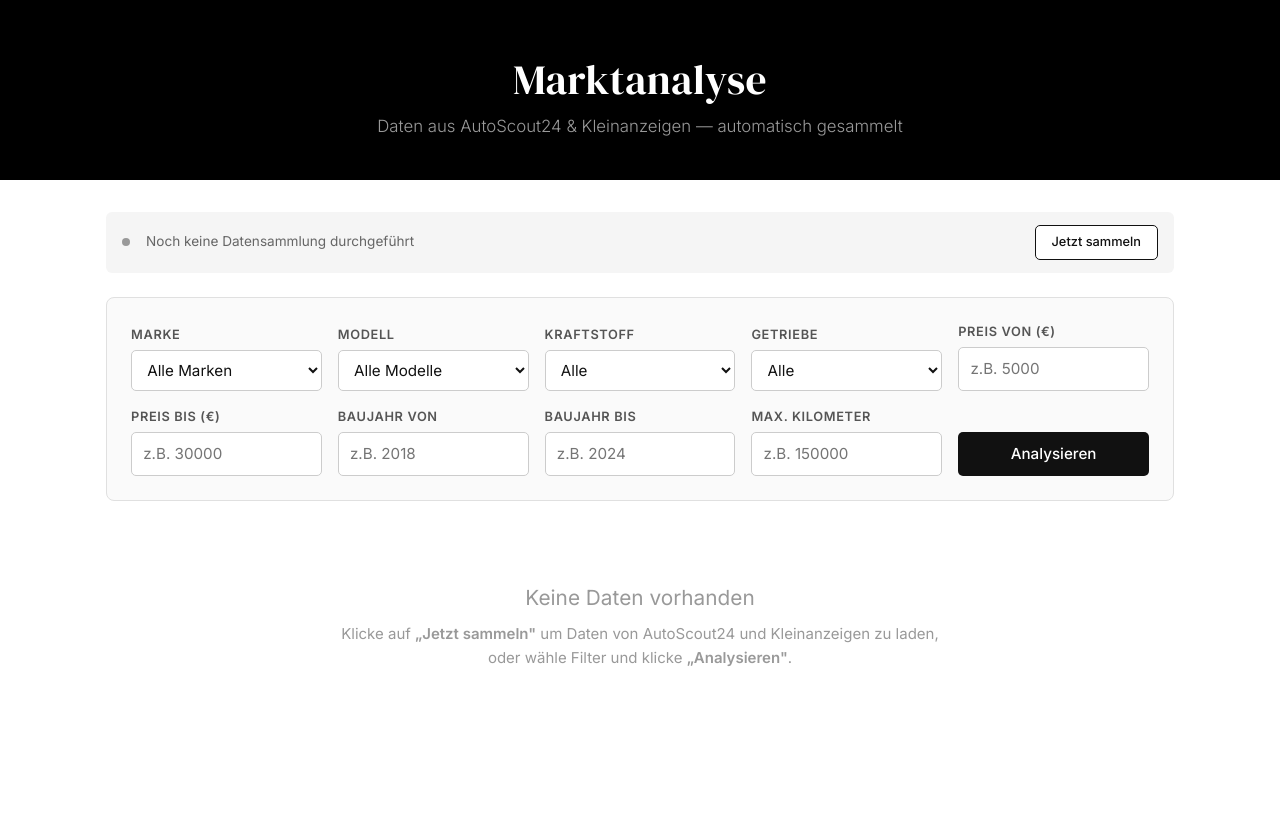
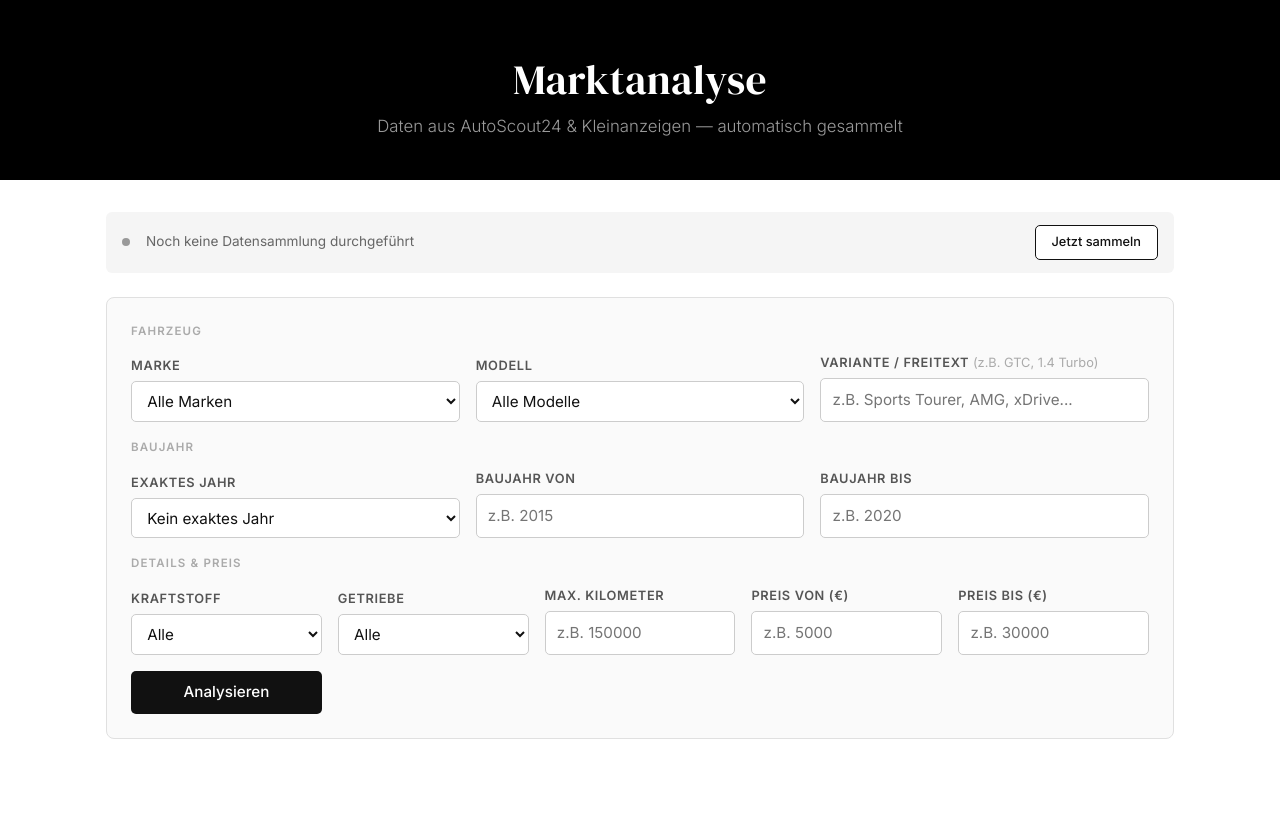
Before and after one commit to ibra21576-prog/autoscraper, a Flask app: page /marktanalyse in a window 1280 px wide. Shown: the part 81-894 px from the top of the page. Run offline with Flask 3, Linux system fonts and the light colour scheme.

Commit message:
Marktanalyse: Präzisere Filter (Variante, exaktes Baujahr, Contains-Suche)
- Modell-Filter: von exaktem Match auf Contains geändert
  → "Astra" findet jetzt auch "Astra GTC", "Astra 1.4 Turbo" etc.
- Sucht auch im Titel falls model-Feld leer
- Neues "Variante"-Freitext-Feld für genaue Suche (z.B. "Sports Tourer", "AMG")
- "Exaktes Baujahr" Dropdown (deaktiviert dann Von/Bis-Felder)
- Filter-Zusammenfassung über Ergebnissen (z.B. "Opel · Astra · 2018 · Diesel")
- Filter in Sektionen gruppiert: Fahrzeug / Baujahr / Details & Preis

https://claude.ai/code/session_01JUBcmkKiRngJQzAgoudWnv

```diff
--- a/app.py
+++ b/app.py
@@ -439,6 +439,8 @@ def api_markt_stats():
 
     brand = request.args.get('brand', '').strip()
     model = request.args.get('model', '').strip()
+    variant = request.args.get('variant', '').strip()  # Freitext z.B. "1.4 Turbo", "GTC"
+    year_exact = request.args.get('year_exact', type=int)
     year_from = request.args.get('year_from', type=int)
     year_to = request.args.get('year_to', type=int)
     km_max = request.args.get('km_max', type=int)
@@ -448,16 +450,29 @@ def api_markt_stats():
     transmission = request.args.get('transmission', '').strip()
     exclude_id = request.args.get('exclude_id', type=int)
 
+    from sqlalchemy import or_
     query = Car.query.filter(Car.price.isnot(None), Car.price >= 500, Car.price <= 500000)
 
     if brand:
         query = query.filter(func.lower(Car.brand) == brand.lower())
     if model:
-        query = query.filter(func.lower(Car.model) == model.lower())
-    if year_from:
-        query = query.filter(Car.year >= year_from)
-    if year_to:
-        query = query.filter(Car.year <= year_to)
+        # Contains-Suche: "Astra" findet auch "Astra GTC", "Astra 1.4" etc.
+        query = query.filter(
+            or_(
+                func.lower(Car.model).contains(model.lower()),
+                func.lower(Car.title).contains(model.lower())
+            )
+        )
+    if variant:
+        # Freitext-Suche im Titel für Variante/Ausstattung
+        query = query.filter(func.lower(Car.title).contains(variant.lower()))
+    if year_exact:
+        query = query.filter(Car.year == year_exact)
+    else:
+        if year_from:
+            query = query.filter(Car.year >= year_from)
+        if year_to:
+            query = query.filter(Car.year <= year_to)
     if km_max:
         query = query.filter(Car.mileage <= km_max)
     if fuel_type:
--- a/templates/marktanalyse.html
+++ b/templates/marktanalyse.html
@@ -77,7 +77,9 @@
 
     <!-- Filter -->
     <div class="ma-filters">
-        <div class="ma-row">
+        <!-- Zeile 1: Fahrzeug -->
+        <p style="font-family:Inter,sans-serif;font-size:.72rem;font-weight:700;text-transform:uppercase;letter-spacing:.1em;color:#aaa;margin:0 0 .8rem;">Fahrzeug</p>
+        <div class="ma-row" style="margin-bottom:1rem;">
             <div>
                 <label>Marke</label>
                 <select id="fBrand" onchange="updateModels()">
@@ -93,6 +95,37 @@
                     <option value="">Alle Modelle</option>
                 </select>
             </div>
+            <div>
+                <label>Variante / Freitext <span style="font-weight:400;text-transform:none;letter-spacing:0;color:#aaa;">(z.B. GTC, 1.4 Turbo)</span></label>
+                <input type="text" id="fVariant" placeholder="z.B. Sports Tourer, AMG, xDrive...">
+            </div>
+        </div>
+
+        <!-- Zeile 2: Baujahr -->
+        <p style="font-family:Inter,sans-serif;font-size:.72rem;font-weight:700;text-transform:uppercase;letter-spacing:.1em;color:#aaa;margin:0 0 .8rem;">Baujahr</p>
+        <div class="ma-row" style="margin-bottom:1rem;">
+            <div>
+                <label>Exaktes Jahr</label>
+                <select id="fYearExact" onchange="toggleYearRange()">
+                    <option value="">Kein exaktes Jahr</option>
+                    {% for y in range(2026, 1989, -1) %}
+                    <option value="{{ y }}">{{ y }}</option>
+                    {% endfor %}
+                </select>
+            </div>
+            <div id="wrapYearFrom">
+                <label>Baujahr von</label>
+                <input type="number" id="fYearFrom" placeholder="z.B. 2015" min="1990" max="2026">
+            </div>
+            <div id="wrapYearTo">
+                <label>Baujahr bis</label>
+                <input type="number" id="fYearTo" placeholder="z.B. 2020" min="1990" max="2026">
+            </div>
+        </div>
+
+        <!-- Zeile 3: Technisches + Preis -->
+        <p style="font-family:Inter,sans-serif;font-size:.72rem;font-weight:700;text-transform:uppercase;letter-spacing:.1em;color:#aaa;margin:0 0 .8rem;">Details & Preis</p>
+        <div class="ma-row">
             <div>
                 <label>Kraftstoff</label>
                 <select id="fFuel">
@@ -115,6 +148,10 @@
                 </select>
             </div>
             <div>
+                <label>Max. Kilometer</label>
+                <input type="number" id="fKmMax" placeholder="z.B. 150000" step="10000">
+            </div>
+            <div>
                 <label>Preis von (€)</label>
                 <input type="number" id="fPriceMin" placeholder="z.B. 5000" step="500" min="0">
             </div>
@@ -122,22 +159,15 @@
                 <label>Preis bis (€)</label>
                 <input type="number" id="fPriceMax" placeholder="z.B. 30000" step="500" min="0">
             </div>
-            <div>
-                <label>Baujahr von</label>
-                <input type="number" id="fYearFrom" placeholder="z.B. 2018" min="1990" max="2026">
-            </div>
-            <div>
-                <label>Baujahr bis</label>
-                <input type="number" id="fYearTo" placeholder="z.B. 2024" min="1990" max="2026">
-            </div>
-            <div>
-                <label>Max. Kilometer</label>
-                <input type="number" id="fKmMax" placeholder="z.B. 150000" step="10000">
-            </div>
             <div style="display:flex;align-items:flex-end;">
                 <button class="ma-btn" onclick="loadStats()" id="analyzeBtn" style="width:100%;">Analysieren</button>
             </div>
         </div>
+    </div>
+
+    <!-- Aktive Filter-Zusammenfassung -->
+    <div id="filterSummary" style="display:none;margin-bottom:1.2rem;padding:.7rem 1rem;background:#0A0A0A;color:#fff;border-radius:6px;font-family:Inter,sans-serif;font-size:.85rem;letter-spacing:.03em;">
+        <strong>Suche:</strong> <span id="filterSummaryText"></span>
     </div>
 
     <!-- Loading -->
@@ -217,20 +247,51 @@ function fmtKm(n) {
     return n ? n.toLocaleString('de-DE') + ' km' : '–';
 }
 
+function toggleYearRange() {
+    const exact = document.getElementById('fYearExact').value;
+    const disabled = !!exact;
+    document.getElementById('fYearFrom').disabled = disabled;
+    document.getElementById('fYearTo').disabled = disabled;
+    document.getElementById('wrapYearFrom').style.opacity = disabled ? '.35' : '1';
+    document.getElementById('wrapYearTo').style.opacity = disabled ? '.35' : '1';
+}
+
+function buildFilterSummary(brand, model, variant, yearExact, yf, yt, fuel, transmission, km, priceMin, priceMax) {
+    const parts = [];
+    if (brand) parts.push(brand);
+    if (model) parts.push(model);
+    if (variant) parts.push(`"${variant}"`);
+    if (yearExact) parts.push(`Bj. ${yearExact}`);
+    else if (yf && yt) parts.push(`${yf}–${yt}`);
+    else if (yf) parts.push(`ab ${yf}`);
+    else if (yt) parts.push(`bis ${yt}`);
+    if (fuel) parts.push(fuel.charAt(0).toUpperCase() + fuel.slice(1));
+    if (transmission) parts.push(transmission.charAt(0).toUpperCase() + transmission.slice(1));
+    if (km) parts.push(`max. ${parseInt(km).toLocaleString('de-DE')} km`);
+    if (priceMin && priceMax) parts.push(`${parseInt(priceMin).toLocaleString('de-DE')}–${parseInt(priceMax).toLocaleString('de-DE')} €`);
+    else if (priceMin) parts.push(`ab ${parseInt(priceMin).toLocaleString('de-DE')} €`);
+    else if (priceMax) parts.push(`bis ${parseInt(priceMax).toLocaleString('de-DE')} €`);
+    return parts.join(' · ');
+}
+
 async function loadStats() {
     const params = new URLSearchParams();
     const brand = document.getElementById('fBrand').value;
     const model = document.getElementById('fModel').value;
+    const variant = document.getElementById('fVariant').value.trim();
+    const yearExact = document.getElementById('fYearExact').value;
     const fuel = document.getElementById('fFuel').value;
     const transmission = document.getElementById('fTransmission').value;
     const priceMin = document.getElementById('fPriceMin').value;
     const priceMax = document.getElementById('fPriceMax').value;
-    const yf = document.getElementById('fYearFrom').value;
-    const yt = document.getElementById('fYearTo').value;
+    const yf = yearExact ? '' : document.getElementById('fYearFrom').value;
+    const yt = yearExact ? '' : document.getElementById('fYearTo').value;
     const km = document.getElementById('fKmMax').value;
 
     if (brand) params.set('brand', brand);
     if (model) params.set('model', model);
+    if (variant) params.set('variant', variant);
+    if (yearExact) params.set('year_exact', yearExact);
     if (fuel) params.set('fuel_type', fuel);
     if (transmission) params.set('transmission', transmission);
     if (priceMin) params.set('price_min', priceMin);
@@ -238,6 +299,15 @@ async function loadStats() {
     if (yf) params.set('year_from', yf);
     if (yt) params.set('year_to', yt);
     if (km) params.set('km_max', km);
+
+    // Filter-Zusammenfassung anzeigen
+    const summary = buildFilterSummary(brand, model, variant, yearExact, yf, yt, fuel, transmission, km, priceMin, priceMax);
+    if (summary) {
+        document.getElementById('filterSummaryText').textContent = summary;
+        document.getElementById('filterSummary').style.display = 'block';
+    } else {
+        document.getElementById('filterSummary').style.display = 'none';
+    }
 
     document.getElementById('loading').style.display = 'block';
     document.getElementById('results').style.display = 'none';
```
